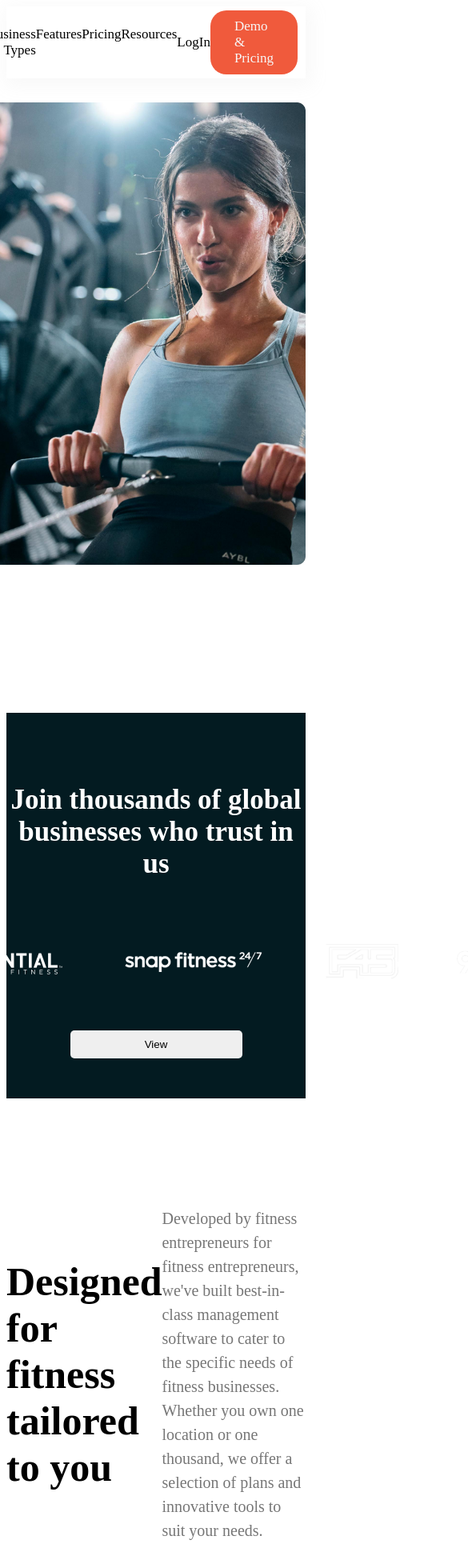
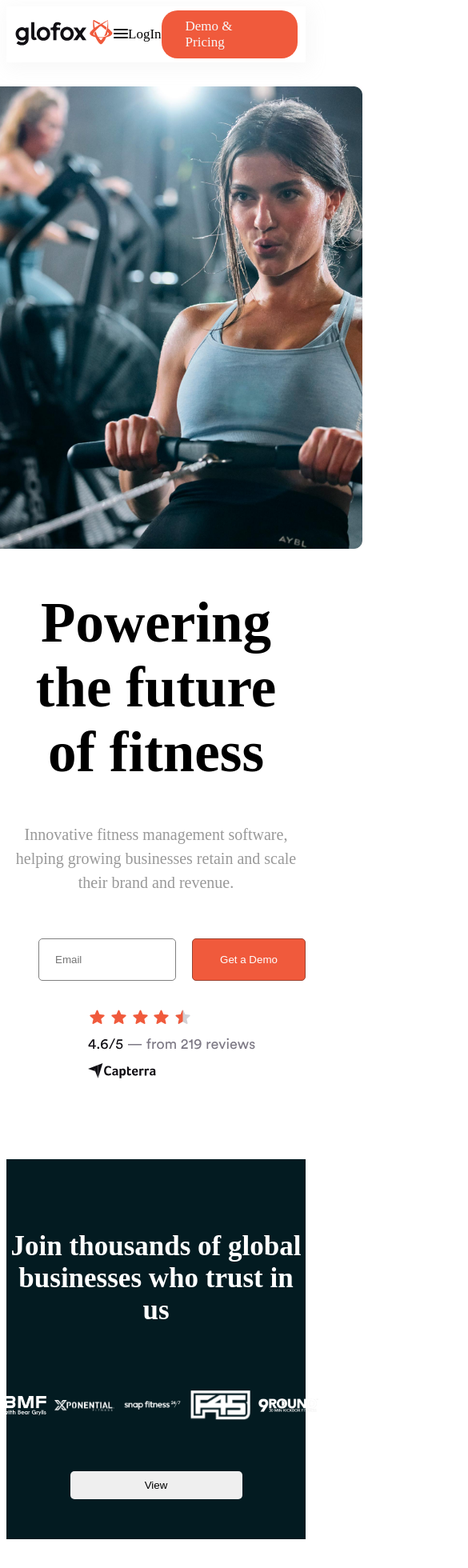
Before and after one commit to maedemotlagh/Portfolios, a React (Create React App) app: page / in a window 390 px wide. Shown: the top 1960 px of the page at 80% size, 585 px wide, since content can reach past the window. Built offline with nearby package versions, Linux system fonts and the light colour scheme.

Commit message:
responsive992

```diff
--- a/src/component/Test.js
+++ b/src/component/Test.js
@@ -105,6 +105,9 @@
 ]
 
 const Test = () => {
+
+    const[open , setOpen] = useState(false)
+
     return (
         <div className="Header">
           <div className="Navbar">
@@ -112,7 +115,7 @@
                 <div className="LogIn">LogIn</div>
                 <div className="Demo">Demo & Pricing</div>
             </div>
-            <div className="MenuItem">
+            <div className={`MenuItem ${open && 'openMenu'}`}>
                 {
                     MenuItem.map(item => <p className="NameMenu"> {item.name}</p>)
                 }
@@ -124,6 +127,7 @@
                 }
                 </div>
             </div>
+            <div className="menuMobile" onClick={()=>setOpen(!open)} ><MenuIcon/></div>
             <div className="Logo">
                 <img src="/img/logome.svg"/>
             </div>
@@ -230,4 +234,8 @@
 }
 
 
+const MenuIcon = () => <svg width="18px" height="12px" viewBox="0 0 18 12" version="1.1"><g id="Icons" stroke="none" stroke-width="1" fill="none" fill-rule="evenodd"><g id="Rounded" transform="translate(-885.000000, -3438.000000)"><g id="Navigation" transform="translate(100.000000, 3378.000000)"><g id="-Round-/-Navigation-/-menu" transform="translate(782.000000, 54.000000)"><g transform="translate(0.000000, 0.000000)"><polygon id="Path" points="0 0 24 0 24 24 0 24"></polygon><path d="M4,18 L20,18 C20.55,18 21,17.55 21,17 C21,16.45 20.55,16 20,16 L4,16 C3.45,16 3,16.45 3,17 C3,17.55 3.45,18 4,18 Z M4,13 L20,13 C20.55,13 21,12.55 21,12 C21,11.45 20.55,11 20,11 L4,11 C3.45,11 3,11.45 3,12 C3,12.55 3.45,13 4,13 Z M3,7 C3,7.55 3.45,8 4,8 L20,8 C20.55,8 21,7.55 21,7 C21,6.45 20.55,6 20,6 L4,6 C3.45,6 3,6.45 3,7 Z" id="🔹-Icon-Color" fill="#1D1D1D"></path></g></g></g></g></g></svg>
+
+
+
 export default Test ;
--- a/src/component/style.scss
+++ b/src/component/style.scss
@@ -43,6 +43,29 @@
         justify-content: space-around;
         width: 500px;
 
+        @media (max-width:992px) {
+            transition: all .5s ease;
+            opacity: 0;
+            position: absolute;
+            flex-direction: column;
+            right: 0px;
+            visibility:hidden;
+            max-height:0px;
+            background: #ececec;
+            top: 0;
+            flex-direction: column;
+            height: 100vh;
+            text-align: center;
+
+
+           &.openMenu{
+                opacity: 1;
+                visibility: visible;
+                max-height: 1000px;
+                right: 0;
+           }
+        }
+
         & > p{
             cursor: pointer;
             font-size: 17px;
@@ -65,6 +88,14 @@
         }
     }
 }
+.menuMobile{
+    display: none;
+    cursor: pointer;
+
+    @media (max-width:992px) {
+        display: block;
+    }
+}
 .NameMenu:hover + .subMenuItem{
     opacity: 1;
     top: 75px;
@@ -74,6 +105,11 @@
         justify-content: space-around;
         direction: rtl;
         padding-top: 30px;
+
+        @media (max-width:992px) {
+            flex-direction: column;
+            align-items: center;
+        }
 
     .RightSection{
         width: auto;
@@ -85,8 +121,16 @@
         width: 400px;
         direction: ltr;
 
+        @media (max-width:992px) {
+            width: 100%;
+        }
+
         & > h1{
             font-size: 71px;
+
+            @media (max-width:992px) {
+                text-align: center;
+            }
         }
 
         & > p{
@@ -94,10 +138,19 @@
             margin-bottom: 55px;
             line-height: 30px;
             font-size: 20px;
+
+            @media (max-width:992px) {
+                text-align: center;
+            }
         }
 
         .HeaderInfo{
             display: flex;
+
+            @media (max-width:992px) {
+                justify-content: center;
+            }
+
             .EmailBtn{
                 width: 130px;
                 margin-right: 20px;
@@ -127,6 +180,12 @@
             }
         }
         .HeaderPoint{
+
+            @media (max-width:992px) {
+                display: flex;
+                justify-content: center;
+            }
+
             img {
                 margin-top: 35px;
                 margin-left: 40px;
@@ -155,6 +214,17 @@
         width: 1070px;
         align-items: center;
         margin-bottom: 60px;
+
+        @media (max-width:992px) {
+            justify-content: center;
+
+            .BrandItem{
+                margin-right: 10px;
+                 img{
+                     width: 75px;
+                 }
+            }
+        }
     }
     button{
         width: 215px;
@@ -177,16 +247,29 @@
         justify-content: space-around;
         align-items: center;
 
+        @media (max-width:992px) {
+            flex-direction: column;
+        }
+
         h3{
             height: fit-content;
             font-size: 50px;
             width: 430px;
+
+            @media (max-width:992px) {
+                width: 100%;
+                text-align: center;
+            }
         }
         & > p{
             width: 440px;
             line-height: 30px;
             font-size: 20px;
             color: #767676;
+
+            @media (max-width:992px) {
+                width: 80%;
+            }
         }
     }
     .BlogPost-Item{
@@ -196,6 +279,10 @@
             grid-row-gap: 80px;
             padding: 25px;
             margin-top: 60px;
+
+            @media (max-width:992px) {
+                grid-template-columns: repeat(2 , 2fr);
+            }
 
         .BlogPost-content{
             width: fit-content;
@@ -232,6 +319,11 @@
     .sliderPost-Info{
         display: flex;
         justify-content: space-around;
+
+        @media (max-width:992px) {
+            flex-direction: column;
+            align-items: center;
+        }
     }
     .sliderPost-title{
         h3{
@@ -241,6 +333,12 @@
             font-size: 25px;
             width: 390px;
             letter-spacing: 1px;
+
+            @media (max-width:992px) {
+                margin-left: unset;
+                width: 100%;
+                text-align: center;
+            }
 
             span{
                 color: #919191;
@@ -252,6 +350,10 @@
         display: flex;
         justify-content: space-between;
         align-items: center;
+
+        @media (max-width:992px) {
+            margin-bottom: 30px;
+        }
     }
     .sliderPostInfo-btn{
         width: 190px;
@@ -261,6 +363,10 @@
         border-radius: 5px;
         cursor: pointer;
         transition: all .25s ease;
+
+        @media (max-width:992px) {
+            padding: 15px 0;
+        }
 
         &:hover{
             opacity: .9;
```
Also changed, not shown: public/img/menuIcon.svg (added).
